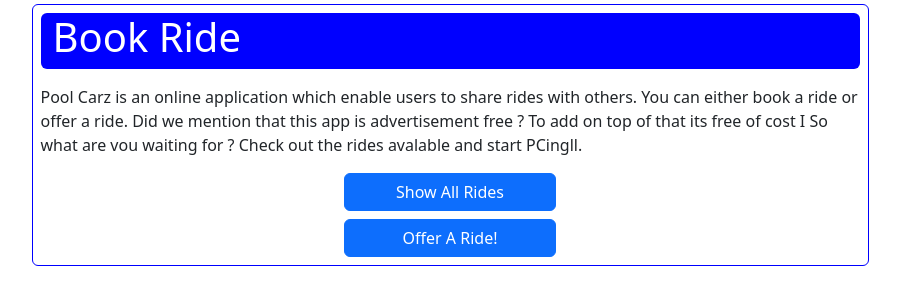
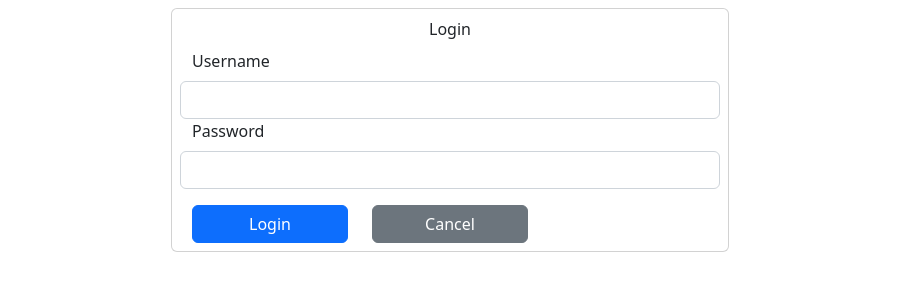
Before and after one commit to Pr454th/PoolCarz, an Angular app: page / in a window 1280 px wide. Shown: the top 304 px of the page, without its empty margins (190-1090 px from the left). Built offline with nearby package versions, Linux system fonts and the light colour scheme.

Commit message:
two way data binding

```diff
--- a/src/app/app.component.html
+++ b/src/app/app.component.html
@@ -1,17 +1,19 @@
 <div *ngIf="!submitted" class="container">
   <div class="container">
+    <div class="row justify-content-center mt-2">
+      <div class="card col-md-12 w-50">
         <app-login></app-login>
         <form>
           <div class="form">
-        <div class="row">
+            <div class="row p-2">
               <label for="username" class="form-label">Username</label>
-          <input type="text" class="form-control" id="username" #username>
+              <input type="text" class="form-control" id="username" [(ngModel)]="username" name="username">
               <label for="password" class="form-label" >Password</label>
-          <input type="password" id="password" class="form-control" #password>
+              <input type="password" id="password" class="form-control" [(ngModel)]="password" name="password">
             </div>
-        <div class="row mt-3">
+            <div class="row p-2">
               <div class="col-lg justify-content-center d-flex">
-            <button class="btn btn-primary w-100" (click)="onSubmit(username.value, password.value)">Login</button>
+                <button class="btn btn-primary w-100" (click)="onSubmit()">Login</button>
               </div>
               <div class="col-lg">
                 <a class="btn btn-secondary w-100" >Cancel</a>
@@ -24,11 +26,13 @@
         </form>
       </div>
     </div>
+  </div>
+</div>
   <div *ngIf="submitted" class="container">
     <div class="row mt-2">
       <div class="col-lg">
         <div *ngIf="isAuthenticated; else failureMsg">
-          <h4 class="display-3">Welcome {{ username }}</h4>
+          <h4 class="display-3">Welcome {{ username | titlecase }}</h4>
         </div>
       </div>
     </div>
--- a/src/app/app.component.ts
+++ b/src/app/app.component.ts
@@ -1,4 +1,5 @@
 import { Component } from '@angular/core';
+import { Login } from './login/login';
 
 @Component({
   selector: 'app-root',
@@ -11,16 +12,25 @@ export class AppComponent {
   submitted=false;
   username!:string;
   password!:string;
-  onSubmit(name:string,password:string)
+  users:Login[]=[
+    {username:"admin",password:"admin"},
+    {username:"prasath",password:"1"},
+    {username:"pradesh",password:"2"},
+  ];
+  onSubmit()
   {
     this.submitted=true;
-    this.username=name;
-    if(name==="admin" && password==="admin")
+    for(let i=0;i<this.users.length;i++)
     {
-      this.isAuthenticated=true;
+      if(this.username===this.users[i].username && this.password===this.users[i].password)
+      {
+        this.isAuthenticated=true;
+        alert("Welcome "+this.username);
+        this.password="";
+      }
     }
-    else{
-      this.isAuthenticated=false;
+    if(!this.isAuthenticated){
+      alert("Invalid! Username or Password")
     }
   }
 }
--- a/src/app/app.module.ts
+++ b/src/app/app.module.ts
@@ -23,6 +23,6 @@ import { FormsModule } from '@angular/forms';
     FormsModule
   ],
   providers: [],
-  bootstrap: [BookRideComponent]
+  bootstrap: [AppComponent]
 })
 export class AppModule { }
--- a/src/app/book-ride/book-ride.component.css
+++ b/src/app/book-ride/book-ride.component.css
@@ -2,6 +2,9 @@
     background-color: blue !important;
     color:white;
     font-size: 50px;
+}
+table{
+    overflow: scroll;
 }
 th
 {
--- a/src/app/book-ride/book-ride.component.html
+++ b/src/app/book-ride/book-ride.component.html
@@ -1,5 +1,5 @@
 <div class="container d-flex justify-content-center">
-    <div class="card w-75 mt-1 p-1">
+    <div class="card w-75 mt-1 p-1 mb-1">
         <div class="row m-1 rounded" id="titleBox">
             <h3 style="font-size: 40px;">Book Ride</h3>
         </div>
@@ -11,25 +11,29 @@
             </p>
         </div>
         <div *ngIf="!flag">
-            <div class="row justify-content-center mt-2">
-                <button class="btn btn-primary w-25 m-1" (click)="onClickRides()">Show All Rides</button>
+            <div class="row mt-2">
+                <div class="col-md-6 mb-1 d-flex justify-content-center">
+                    <button class="btn btn-primary w-50 m-1" (click)="onClickRides()">Show All Rides</button>
                 </div>
-            <div class="row justify-content-center">
-                <button class="btn btn-primary w-25 m-1">Offer A Ride!</button>
+            <!-- </div>
+            <div class="row"> -->
+                <div class="col-md-6 mb-1 d-flex justify-content-center">
+                <button class="btn btn-primary w-50 m-1">Offer A Ride!</button>
+                </div>
             </div>
         </div>
         <div *ngIf="flag" class="mt-2">
             <div class="row justify-content-center m-1">
-                <div class="col-3">
+                <div class="col-md-3 mb-1">
                     <button class="btn btn-primary w-100" (click)="onClickRides()">Show All Rides</button>
                 </div>
-                <div class="col-3">
+                <div class="col-md-3 mb-1">
                     <button class="btn btn-primary  w-100">To Office</button>
                 </div>
-                <div class="col-3">
+                <div class="col-md-3 mb-1">
                     <button class="btn btn-primary  w-100">From Office</button>
                 </div>
-                <div class="col-3">
+                <div class="col-md-3 mb-1">
                     <button class="btn btn-primary  w-100">Others</button>
                 </div>
             </div>
@@ -40,6 +44,7 @@
             </div>
             <div class="row m-1">
                 <div class="col">
+                    <div class="table-responsive">
                         <table class="table table-bordered">
                             <thead>
                                 <tr>
@@ -58,8 +63,11 @@
                         </table>
                     </div>
                 </div>
-            <div class="row justify-content-center mt-2">
-                <button class="btn btn-primary w-25 m-1">Offer A Ride!</button>
+            </div>
+            <div class="row mt-2">
+                <div class="col-md mb-1 d-flex justify-content-center">
+                <button class="btn btn-primary m-1">Offer A Ride!</button>
+                </div>
             </div>
         </div>
 
--- /dev/null
+++ b/src/app/login/login.ts
@@ -0,0 +1,5 @@
+export class Login
+{
+    public username!:string;
+    public password!:string;
+}
```
Lines whose indentation alone changed are shown as unchanged.
